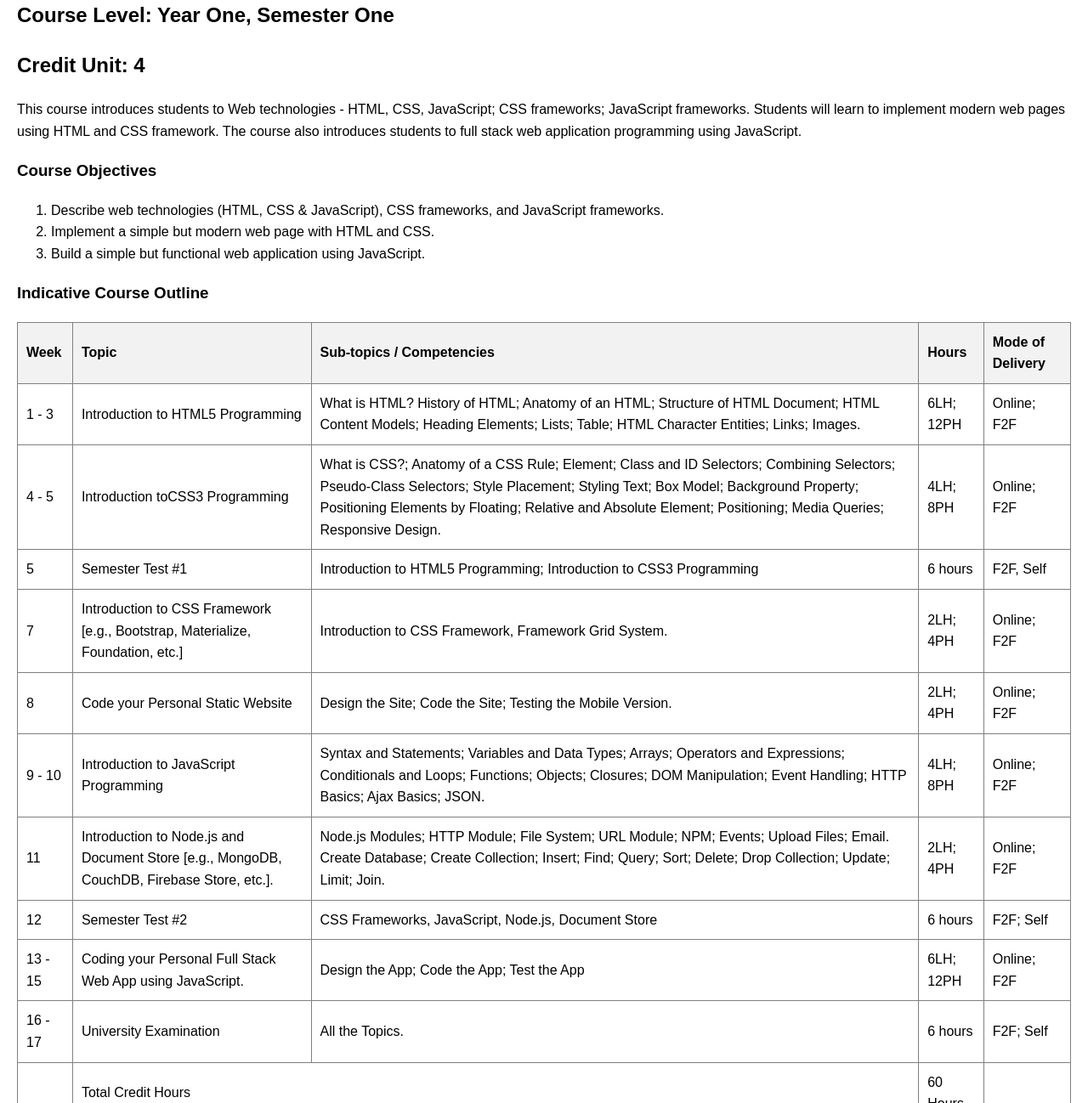
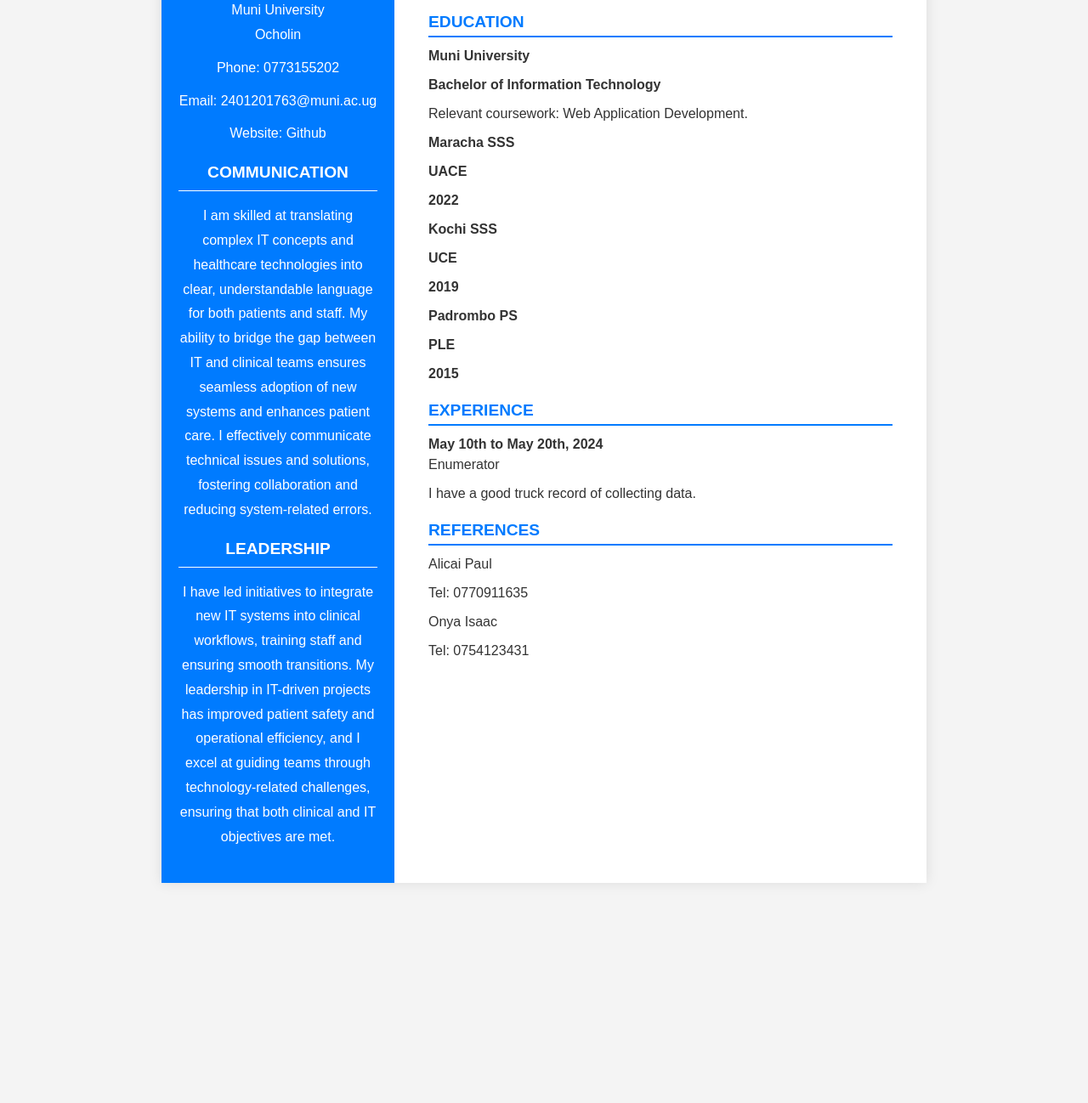
Before and after one commit to iimmaculate/wad, a plain HTML site: page index.html in a window 1280 px wide. Shown: the part 153-1451 px from the top of the page at 85% size. After the commit the page ends 1212 px from the top, so only its background shows below. Drawn offline with Linux system fonts and the light colour scheme.

Commit message:
My REUME
Find my resume here

```diff
--- a/index.html
+++ b/index.html
@@ -1,198 +1,65 @@
 <!DOCTYPE html>
 <html lang="en">
 <head>
-<meta charset="UTF-8">
-<meta name="viewport" content="width=device-width, initial-scale=1.0">
-<title>Web Application Development Course Outline</title>
+    <meta charset="UTF-8">
+    <meta name="viewport" content="width=device-width, initial-scale=1.0">
+    <title>IYETE IMACULATE - RESUME</title>
+    <link rel="stylesheet" href="styles.css">
 </head>
 <body>
-<h1 style="text-align: center; color:red;">Web Application Development</h1>
-<h2>Course Code: ITM 1131</h2>
-<h2>Course Level: Year One, Semester One</h2>
-<h2>Credit Unit: 4</h2>
-<p>This course introduces students to Web technologies - HTML, CSS, JavaScript; CSS
-frameworks; JavaScript frameworks. Students will learn to implement modern web pages
-using HTML and CSS framework. The course also introduces students to full stack web
-application programming using JavaScript.</p>
-<h3>Course Objectives</h3>
-<ol>
-<li>Describe web technologies (HTML, CSS & JavaScript), CSS frameworks, and
-JavaScript frameworks.</li>
-<li>Implement a simple but modern web page with HTML and CSS.</li>
-<li>Build a simple but functional web application using JavaScript.</li>
-</ol>
-<h3>Indicative Course Outline</h3>
-<table border="1">
-<thead>
-<tr>
-<th>Week</th>
-<th>Topic</th>
-<th>Sub-topics / Competencies</th>
-<th>Hours</th>
-<th>Mode of Delivery</th>
-</tr>
-</thead>
-<tbody>
-<tr>
-<td>1 - 3</td>
-<td>Introduction to HTML5 Programming</td>
-<td>What is HTML? History of HTML; Anatomy of an HTML; Structure of HTML
-Document; HTML Content Models; Heading Elements; Lists; Table; HTML Character
-Entities; Links; Images.</td>
-<td>6LH; 12PH</td>
-<td>Online; F2F</td>
-</tr>
-<tr>
-<td>4 - 5</td>
-<td>Introduction toCSS3 Programming</td>
-<td>What is CSS?; Anatomy of a CSS Rule;
-Element; Class and ID Selectors; Combining
-Selectors; Pseudo-Class Selectors; Style
-Placement; Styling Text; Box Model;
-Background Property; Positioning Elements
-by Floating; Relative and Absolute Element;
-Positioning; Media Queries; Responsive
-Design.</td>
-<td>4LH; 8PH</td>
-<td>Online;
-F2F</td>
-</tr>
-<tr>
-<td>5</td>
-<td>Semester Test #1</td>
-<td>Introduction to HTML5 Programming;
-Introduction to CSS3 Programming</td>
-<td>6 hours</td>
-<td>F2F, Self</td>
-</tr>
-<tr>
-<td>7</td>
-<td>Introduction to CSS
-Framework [e.g.,
-Bootstrap,
-Materialize,
-Foundation, etc.]</td>
-<td>Introduction to CSS Framework, Framework
-Grid System.</td>
-<td>2LH; 4PH</td>
-<td>Online;
-F2F</td>
-</tr>
-<tr>
-<td>8</td>
-<td>Code your Personal
-Static Website</td>
-<td>Design the Site; Code the Site; Testing the
-Mobile Version.</td>
-<td>2LH; 4PH</td>
-<td>Online;
-F2F</td>
-</tr>
-<tr>
-<td>9 - 10</td>
-<td>Introduction to
-JavaScript
-Programming</td>
-<td>Syntax and Statements; Variables and Data
-Types; Arrays; Operators and Expressions;
-Conditionals and Loops; Functions; Objects;
-Closures; DOM Manipulation; Event
-Handling; HTTP Basics; Ajax Basics; JSON.</td>
-<td>4LH; 8PH</td>
-<td>Online;
-F2F</td>
-</tr>
-<tr>
-<td>11</td>
-<td>Introduction to
-Node.js and
-Document Store
-[e.g., MongoDB,
-CouchDB, Firebase
-Store, etc.].</td>
-<td>Node.js Modules; HTTP Module; File
-System; URL Module; NPM; Events; Upload
-Files; Email. Create Database; Create
-Collection; Insert; Find; Query; Sort; Delete;
-Drop Collection; Update; Limit; Join.</td>
-<td>2LH; 4PH</td>
-<td>Online;
-F2F</td>
-</tr>
-<tr>
-<td>12</td>
-<td>Semester Test #2</td>
-<td>CSS Frameworks, JavaScript, Node.js,
-Document Store</td>
-<td>6 hours</td>
-<td>F2F; Self</td>
-</tr>
-<tr>
-<td>13 - 15</td>
-<td>Coding your
-Personal Full Stack
-Web App using
-JavaScript.</td>
-<td>Design the App; Code the App; Test the App</td>
-<td>6LH;
-12PH</td>
-<td>Online;
-F2F</td>
-</tr>
-<tr>
-<td>16 - 17</td>
-<td>University
-Examination</td>
-<td>All the Topics.</td>
-<td>6 hours</td>
-<td>F2F; Self</td>
-</tr>
-<tr>
-<td></td>
-<td colspan="2">Total Credit Hours</td>
-<td>60 Hours</td>
-</tr>
-</tbody>
-</table>
-<h3>Methods of Assessment</h3>
-<ul>
-<li>Formative assessments (Assignments, Homework): 10%</li>
-<li>Work-integrated assessment (Projects, Laboratory Practical): 20%</li>
-<li>Summative assessment (2 Semester Tests): 20%</li>
-<li>Summative assessment (End of Semester Examination): 50%</li>
-</ul>
-<h3>Reading List</h3>
-<ol>
-<li>Carey, P. M. (2017). New Perspectives on HTML5 and CSS3, Comprehensive.
-Cengage Learning.</li>
-<li>Felke-Morris, T. (2019). Web Development and Design Foundations with HTML5.
-Pearson.</li>
-<li>LaGrone, B. (2016). Web Design Blueprints . Packt Publishing Ltd.</li>
-<li>Jon, D. (2014). Web Design with HTML, CSS, JavaScript and jQuery Set . Wiley.</li>
-<li>Young, A., Meck, B., Cantelon, M., Oxley, T., Harter, M., Holowaychuk, T.J., Rajlich, N.
-(2017). Node. js in Action . Greenwich: Manning.</li>
-<li>Jörg, K. (2016). Introduction to Web Development . Apress.</li>
-<li>Semmy, P. (2014). Learning Web App Development: Build Quickly with Proven JavaScript
-Techniques . O’Reilly Media, Inc.</li>
-</ol>
-<style>
-body {
-font-family: Arial, sans-serif;
-line-height: 1.6;
-margin: 20px;
-}
-table {
-width: 100%;
-border-collapse: collapse;
-margin-bottom: 20px;
-}
-th, td {
-padding: 10px;
-text-align: left;
-}
-th {
-background-color: #f2f2f2;
-}
-</style>
+    <div class="resume">
+        <div class="sidebar">
+            <img src="images/Immaculate.jpg" alt="Profile Picture" class="profile-pic">
+            <section class="contact">
+                <h3>CONTACT</h3>
+                <p>Muni University<br>Ocholin</p>
+                <p>Phone: 0773155202</p>
+                <p>Email: <a href="mailto:2401201763@muni.ac.ug">2401201763@muni.ac.ug</a></p>
+                <p>Website: <a href="https://github.com/iimmaculate/wad" target="_blank">Github</a></p>
+            </section>
+            <section class="skills">
+                <h3>COMMUNICATION</h3>
+                <p>I am skilled at translating complex IT concepts and healthcare technologies into clear, understandable language for both patients and staff. My ability to bridge the gap between IT and clinical teams ensures seamless adoption of new systems and enhances patient care. I effectively communicate technical issues and solutions, fostering collaboration and reducing system-related errors.</p>
+            </section>
+            <section class="skills">
+                <h3>LEADERSHIP</h3>
+                <p>I have led initiatives to integrate new IT systems into clinical workflows, training staff and ensuring smooth transitions. My leadership in IT-driven projects has improved patient safety and operational efficiency, and I excel at guiding teams through technology-related challenges, ensuring that both clinical and IT objectives are met.</p>
+            </section>
+        </div>
+        <div class="main-content">
+            <header class="header">
+                <h1>IYETE IMMACULATE</h1>
+                <h2>STUDENT</h2>
+            </header>
+            <section class="education">
+                <h3>EDUCATION</h3>
+                <p><strong>Muni University</strong></p>
+                <p><strong>Bachelor of Information Technology</strong></p>
+                <p>Relevant coursework: Web Application Development.</p>
+                <p><strong>Maracha SSS</strong></p>
+                <p><strong>UACE</strong></p>
+                <p><strong>2022</strong></p>
+                <p><strong>Kochi SSS</strong></p>
+                <p><strong>UCE</strong></p>
+                <p><strong>2019</strong></p>
+                <p><strong>Padrombo PS</strong></p>
+                <p><strong>PLE</strong></p>
+                <p><strong>2015</strong></p>
+            </section>
+            <section class="experience">
+                <h3>EXPERIENCE</h3>
+                <p><strong>May 10th to May 20th, 2024</strong><br>
+                Enumerator</p>
+                <p>I have a good truck record of collecting data.</p>
+            </section>
+            <section class="references">
+                <h3>REFERENCES</h3>
+                <p>Alicai Paul</p>
+                <p>Tel: 0770911635</p>
+                <p>Onya Isaac</p>
+                <p>Tel: 0754123431</p>
+            </section>
+        </div>
+    </div>
 </body>
 </html>
--- /dev/null
+++ b/styles.css
@@ -0,0 +1,90 @@
+body {
+    font-family: 'Arial', sans-serif;
+    background-color: #f4f4f4;
+    margin: 0;
+    padding: 20px;
+    color: #333;
+}
+
+.resume {
+    max-width: 900px;
+    margin: auto;
+    background: #fff;
+    display: flex;
+    box-shadow: 0 0 15px rgba(0, 0, 0, 0.1);
+}
+
+.sidebar {
+    width: 30%;
+    background-color: #007BFF;
+    color: white;
+    padding: 20px;
+    text-align: center;
+}
+
+.sidebar h3 {
+    color: #fff;
+    border-bottom: 1px solid #fff;
+    padding-bottom: 10px;
+    margin-bottom: 15px;
+}
+
+.profile-pic {
+    width: 150px;
+    height: 150px;
+    border-radius: 50%;
+    margin-bottom: 20px;
+    border: 3px solid white;
+}
+
+.main-content {
+    width: 70%;
+    padding: 40px;
+}
+
+.header {
+    text-align: left;
+    margin-bottom: 30px;
+}
+
+.header h1 {
+    margin: 0;
+    font-size: 2.5em;
+    color: #333;
+}
+
+.header h2 {
+    margin: 5px 0;
+    font-size: 1.5em;
+    color: #007BFF;
+}
+
+section {
+    margin-bottom: 20px;
+}
+
+h3 {
+    color: #007BFF;
+    font-size: 1.2em;
+    margin-bottom: 10px;
+    padding-bottom: 5px;
+    border-bottom: 2px solid #007BFF;
+}
+
+p {
+    margin: 0 0 10px;
+    line-height: 1.5;
+}
+
+a {
+    color: white;
+    text-decoration: none;
+}
+
+a:hover {
+    text-decoration: underline;
+}
+
+.sidebar p {
+    line-height: 1.8;
+}
```
Also changed, not shown: resume.html (added, +72 -0 lines), Immaculate.jpg (added).
